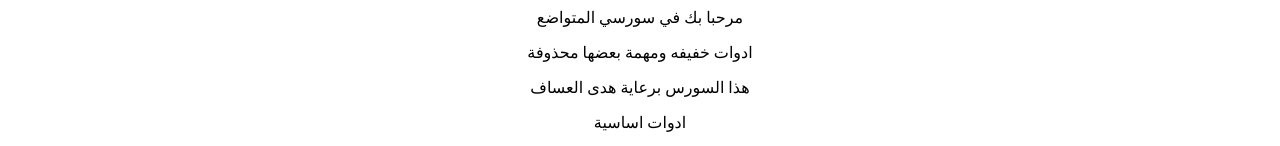
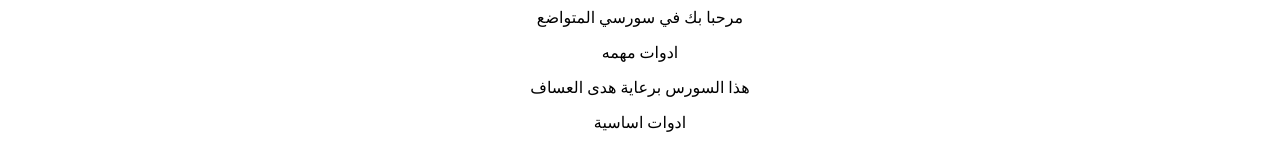
Before and after one commit to 7ellowould/7ellowould, a plain HTML site: page index.html in a window 1280 px wide. Shown: the top 146 px of the page. Drawn offline with Linux system fonts and the light colour scheme.

Commit message:
Update index.html

```diff
--- a/index.html
+++ b/index.html
@@ -26,7 +26,7 @@
 </block>
 
 <block>
-	<p>ادوات خفيفه ومهمة بعضها محذوفة</p>
+	<p>ادوات مهمه</p>
 	<p>هذا السورس برعاية هدى العساف</p>
 	<p>ادوات اساسية</p>
 
```
